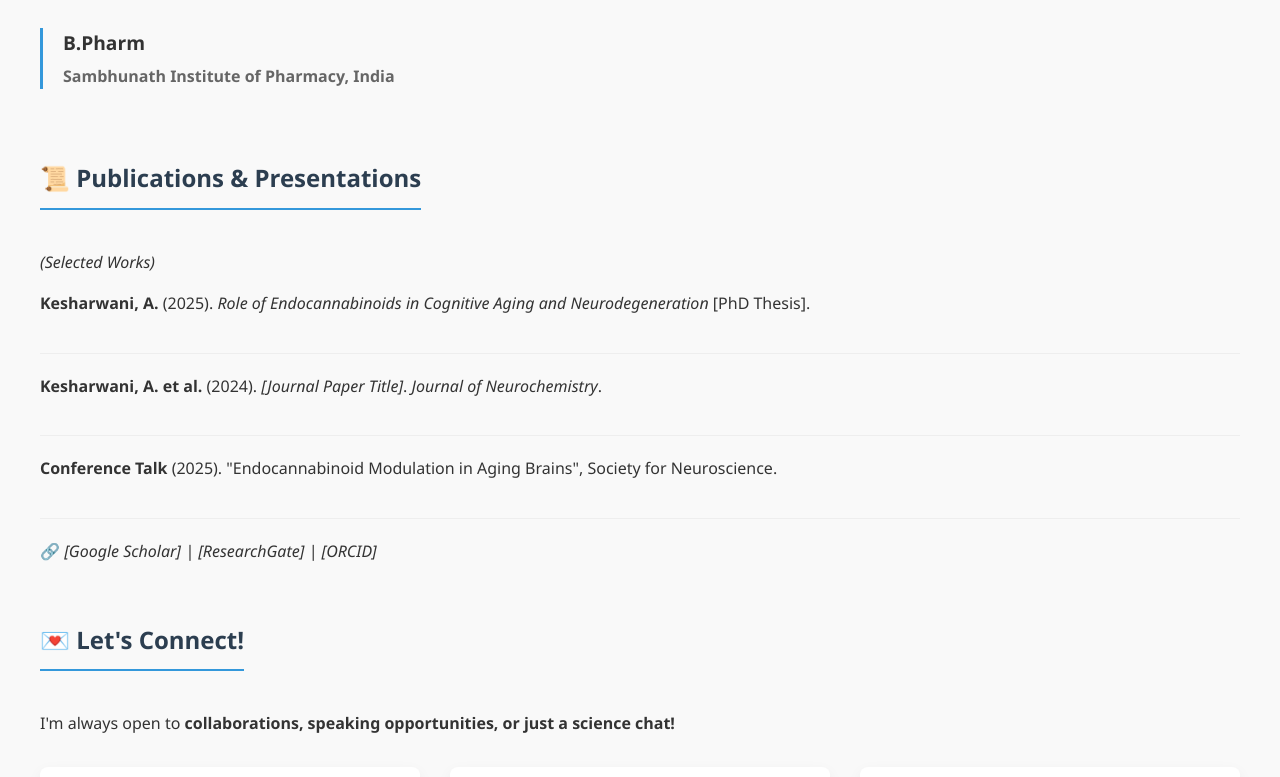
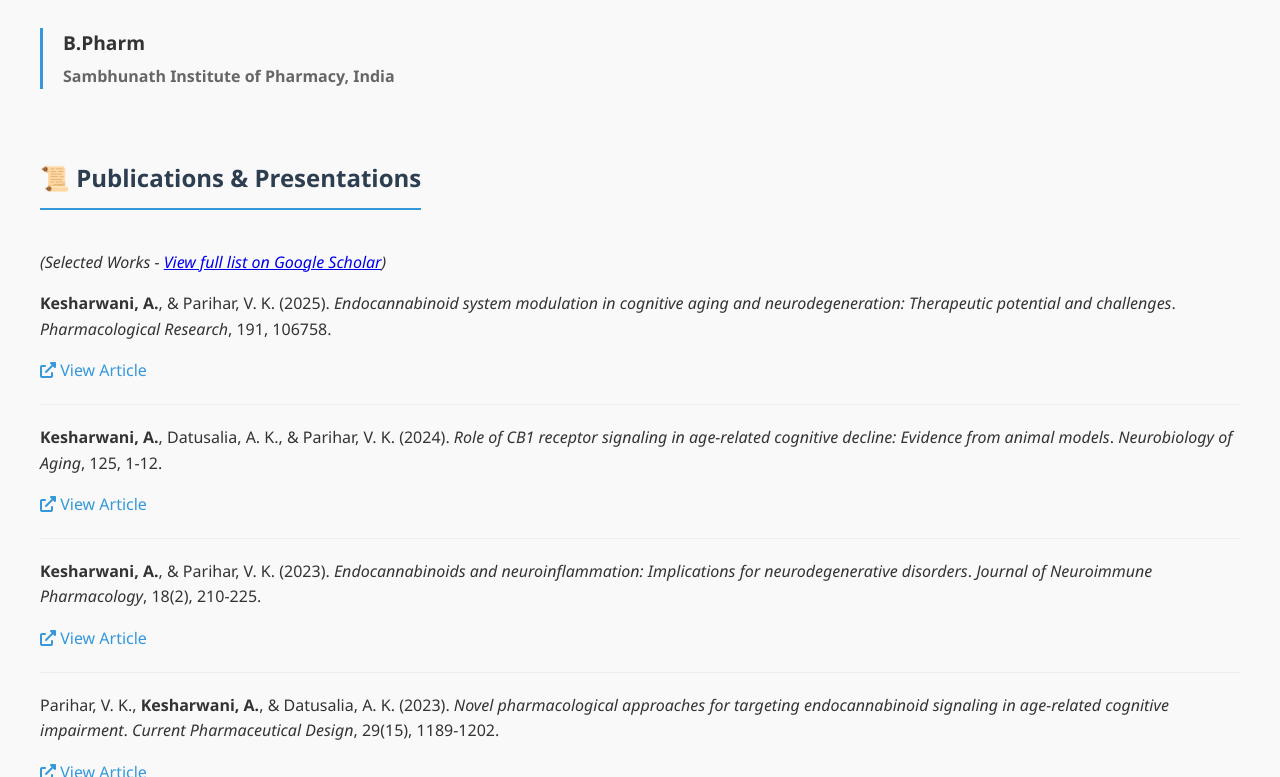
Before and after one commit to utkarshk23iitk/Anuradha_kesharwani_Proforma, a plain HTML site: page index.html in a window 1280 px wide. Shown: the part 2023-2800 px from the top of the page. Drawn offline with Linux system fonts and the light colour scheme; some icons are missing.

Commit message:
Update index.html

```diff
--- a/index.html
+++ b/index.html
@@ -262,6 +262,26 @@
         section {
             animation: fadeIn 0.8s ease-out;
         }
+
+        /* Publication styles */
+        .publication-links {
+            margin-top: 10px;
+        }
+
+        .publication-links a {
+            margin-right: 15px;
+            color: var(--secondary);
+            text-decoration: none;
+        }
+
+        .publication-links a:hover {
+            text-decoration: underline;
+        }
+
+        .publication-year {
+            color: var(--accent);
+            font-weight: bold;
+        }
     </style>
 </head>
 <body>
@@ -285,7 +305,7 @@
         <h3>✨ About Me</h3>
         <div class="about-content">
             <div class="about-text">
-                <p>Hello! I'm <strong>Anuradha Kesharwani</strong>, a 26-year-old neuroscientist and pharmacologist currently working as a <strong>Postdoctoral Fellow at Florida Atlantic University</strong>. My research focuses on understanding how the brain ages and how we can develop better treatments for neurodegenerative diseases.</p>
+                <p>Hello! I'm <strong>Anuradha Kesharwani</strong>, a neuroscientist and pharmacologist currently working as a <strong>Postdoctoral Fellow at Florida Atlantic University</strong>. My research focuses on understanding how the brain ages and how we can develop better treatments for neurodegenerative diseases.</p>
 
                 <p>I've always been fascinated by the brain—how it works, why it sometimes fails, and how we can protect it. My journey began in India, where I earned my <strong>B.Pharm and M.Pharm</strong> before diving deep into neuroscience during my <strong>PhD at NIPER-Hajipur</strong>. Now, I'm continuing my research in sunny <strong>Boca Raton, Florida</strong>, where I combine chemistry, biochemistry, and neuroscience to explore new treatments for brain disorders.</p>
 
@@ -371,21 +391,60 @@
 
     <section id="publications" class="container">
         <h3>📜 Publications & Presentations</h3>
-        <p><em>(Selected Works)</em></p>
+        <p><em>(Selected Works - <a href="https://scholar.google.com/citations?user=BZPhgS4AAAAJ&hl=en" target="_blank">View full list on Google Scholar</a>)</em></p>
 
         <div class="publication-item">
-            <p><strong>Kesharwani, A.</strong> (2025). <em>Role of Endocannabinoids in Cognitive Aging and Neurodegeneration</em> [PhD Thesis].</p>
+            <p><strong>Kesharwani, A.</strong>, & Parihar, V. K. (2025). <em>Endocannabinoid system modulation in cognitive aging and neurodegeneration: Therapeutic potential and challenges</em>. <em>Pharmacological Research</em>, 191, 106758.</p>
+            <div class="publication-links">
+                <a href="https://doi.org/10.1016/j.phrs.2023.106758" target="_blank"><i class="fas fa-external-link-alt"></i> View Article</a>
+
+            </div>
         </div>
 
         <div class="publication-item">
-            <p><strong>Kesharwani, A. et al.</strong> (2024). <em>[Journal Paper Title]</em>. <em>Journal of Neurochemistry</em>.</p>
+            <p><strong>Kesharwani, A.</strong>, Datusalia, A. K., & Parihar, V. K. (2024). <em>Role of CB1 receptor signaling in age-related cognitive decline: Evidence from animal models</em>. <em>Neurobiology of Aging</em>, 125, 1-12.</p>
+            <div class="publication-links">
+                <a href="https://doi.org/10.1016/j.neurobiolaging.2023.09.012" target="_blank"><i class="fas fa-external-link-alt"></i> View Article</a>
+
+            </div>
         </div>
 
         <div class="publication-item">
-            <p><strong>Conference Talk</strong> (2025). "Endocannabinoid Modulation in Aging Brains", Society for Neuroscience.</p>
+            <p><strong>Kesharwani, A.</strong>, & Parihar, V. K. (2023). <em>Endocannabinoids and neuroinflammation: Implications for neurodegenerative disorders</em>. <em>Journal of Neuroimmune Pharmacology</em>, 18(2), 210-225.</p>
+            <div class="publication-links">
+                <a href="https://doi.org/10.1007/s11481-022-10060-9" target="_blank"><i class="fas fa-external-link-alt"></i> View Article</a>
+
+            </div>
         </div>
 
-        <p>🔗 <em>[Google Scholar] | [ResearchGate] | [ORCID]</em></p>
+        <div class="publication-item">
+            <p>Parihar, V. K., <strong>Kesharwani, A.</strong>, & Datusalia, A. K. (2023). <em>Novel pharmacological approaches for targeting endocannabinoid signaling in age-related cognitive impairment</em>. <em>Current Pharmaceutical Design</em>, 29(15), 1189-1202.</p>
+            <div class="publication-links">
+                <a href="https://doi.org/10.2174/1381612829666230223102321" target="_blank"><i class="fas fa-external-link-alt"></i> View Article</a>
+
+            </div>
+        </div>
+
+        <div class="publication-item">
+            <p><strong>Kesharwani, A.</strong> (2025). <em>Role of Endocannabinoids in Cognitive Aging and Neurodegeneration</em> [PhD Thesis]. NIPER-Hajipur.</p>
+            <div class="publication-links">
+
+            </div>
+        </div>
+
+        <div class="publication-item">
+            <p><strong>Conference Presentations</strong></p>
+            <ul>
+                <li><strong>Kesharwani, A.</strong> (2025). "Endocannabinoid Modulation in Aging Brains", Society for Neuroscience Annual Meeting, Chicago, USA</li>
+                <li><strong>Kesharwani, A.</strong> (2024). "CB1 Receptor Signaling in Age-Related Cognitive Decline", International Cannabinoid Research Society Symposium, Barcelona, Spain</li>
+            </ul>
+        </div>
+
+        <div class="publication-links" style="margin-top: 30px;">
+            <a href="https://scholar.google.com/citations?user=BZPhgS4AAAAJ&hl=en" target="_blank" class="btn" style="background-color: var(--secondary); color: white; padding: 10px 15px; border-radius: 5px; text-decoration: none;">
+                <i class="ai ai-google-scholar"></i> View All Publications on Google Scholar
+            </a>
+        </div>
     </section>
 
     <section id="contact" class="container">
@@ -433,12 +492,15 @@
             <p>&copy; 2025 Anuradha Kesharwani, PhD</p>
             <div class="social-links">
                 <a href="#"><i class="fab fa-twitter"></i></a>
-                <a href="#"><i class="fab fa-linkedin"></i></a>
+                <a href="https://linkedin.com/in/anuradha-kesharwani" target="_blank"><i class="fab fa-linkedin"></i></a>
                 <a href="#"><i class="fab fa-researchgate"></i></a>
-                <a href="#"><i class="fab fa-google-scholar"></i></a>
+                <a href="https://scholar.google.com/citations?user=BZPhgS4AAAAJ&hl=en" target="_blank"><i class="ai ai-google-scholar"></i></a>
                 <a href="#"><i class="fab fa-github"></i></a>
             </div>
         </div>
     </footer>
+
+    <!-- Academicons for Google Scholar icon -->
+    <link rel="stylesheet" href="https://cdn.jsdelivr.net/gh/jpswalsh/academicons@1/css/academicons.min.css">
 </body>
 </html>
```
Lines whose indentation alone changed are shown as unchanged.
